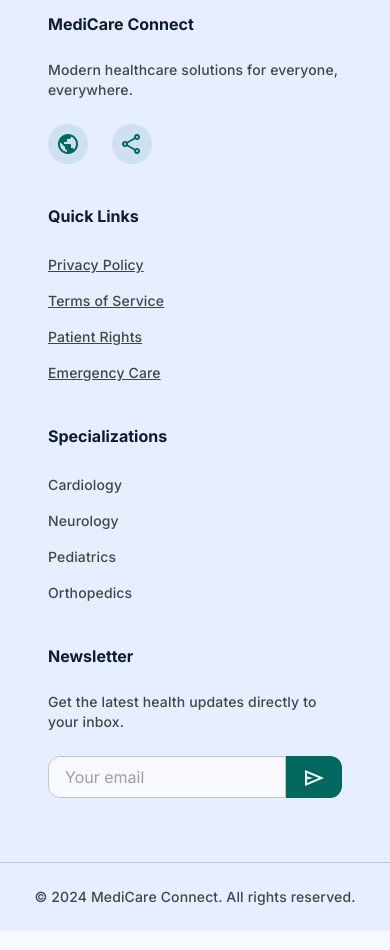
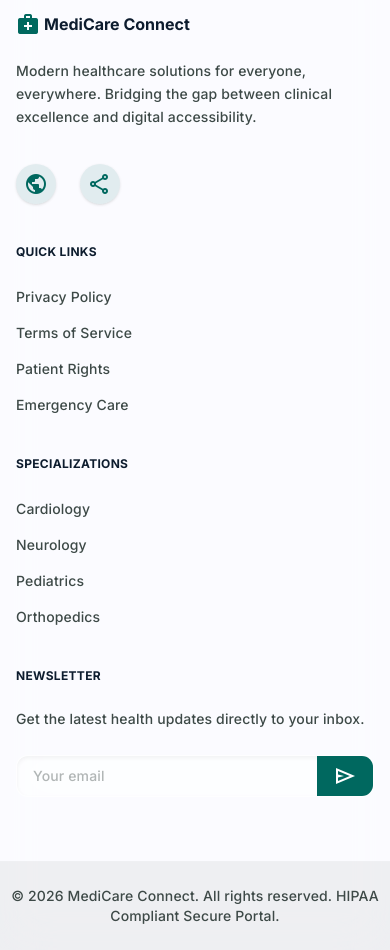
Before and after one commit to saifulislamimran/MediCareConnec-SII-A10-Front-end, a Next.js app: page / in a window 390 px wide. Shown: the part 7340-8290 px from the top of the page. Built offline with nearby package versions, Linux system fonts and the light colour scheme.

Commit message:
feat: implement responsive footer with apple-grade glassmorphism and enhanced dark mode

```diff
--- a/components/Footer.tsx
+++ b/components/Footer.tsx
@@ -4,51 +4,54 @@ import Link from 'next/link';
 
 export default function Footer() {
   return (
-    <footer className="w-full rounded-t-xl bg-surface-container dark:bg-surface-container-high border-t border-outline-variant mt-auto">
-      <div className="grid grid-cols-1 md:grid-cols-4 gap-lg px-margin-desktop py-xl max-w-7xl mx-auto">
-        <div className="col-span-1 md:col-span-1">
-          <div className="font-headline-sm text-headline-sm font-bold text-on-surface dark:text-on-surface mb-md">
+    <footer className="w-full rounded-t-3xl bg-white/40 dark:bg-[#0b1120]/60 backdrop-blur-xl border-t border-white/20 dark:border-white/10 mt-auto shadow-2xl relative z-10">
+      <div className="grid grid-cols-1 sm:grid-cols-2 md:grid-cols-4 gap-lg px-margin-mobile md:px-margin-desktop py-xl max-w-7xl mx-auto">
+        <div className="flex flex-col space-y-md">
+          <div className="font-headline-sm text-headline-sm font-bold text-on-surface dark:text-slate-100 flex items-center gap-xs">
+            <span className="material-symbols-outlined text-primary dark:text-inverse-primary" style={{ fontVariationSettings: "'FILL' 1" }}>medical_services</span>
             MediCare Connect
           </div>
-          <p className="text-on-surface-variant dark:text-on-surface-variant/80 font-label-md text-label-md">
-            Modern healthcare solutions for everyone, everywhere.
+          <p className="text-on-surface-variant dark:text-slate-400 font-label-md text-label-md leading-relaxed">
+            Modern healthcare solutions for everyone, everywhere. Bridging the gap between clinical excellence and digital accessibility.
           </p>
-          <div className="flex gap-md mt-md">
+          <div className="flex gap-md mt-sm">
             <Link
-              className="w-10 h-10 rounded-full bg-primary/10 flex items-center justify-center text-primary dark:text-primary-fixed hover:bg-primary hover:text-white transition-all"
+              className="w-10 h-10 rounded-full bg-primary/10 dark:bg-white/5 flex items-center justify-center text-primary dark:text-inverse-primary hover:bg-primary hover:text-white dark:hover:bg-primary dark:hover:text-white transition-all active:scale-95 shadow-sm"
               href="#"
+              aria-label="Website"
             >
-              <span className="material-symbols-outlined">public</span>
+              <span className="material-symbols-outlined text-[20px]">public</span>
             </Link>
             <Link
-              className="w-10 h-10 rounded-full bg-primary/10 flex items-center justify-center text-primary dark:text-primary-fixed hover:bg-primary hover:text-white transition-all"
+              className="w-10 h-10 rounded-full bg-primary/10 dark:bg-white/5 flex items-center justify-center text-primary dark:text-inverse-primary hover:bg-primary hover:text-white dark:hover:bg-primary dark:hover:text-white transition-all active:scale-95 shadow-sm"
               href="#"
+              aria-label="Share"
             >
-              <span className="material-symbols-outlined">share</span>
+              <span className="material-symbols-outlined text-[20px]">share</span>
             </Link>
           </div>
         </div>
 
         <div>
-          <h6 className="font-bold text-on-surface dark:text-on-surface mb-md">Quick Links</h6>
+          <h6 className="font-bold text-on-surface dark:text-slate-100 mb-md tracking-wide uppercase text-xs">Quick Links</h6>
           <ul className="space-y-sm">
             <li>
-              <Link className="text-on-surface-variant dark:text-on-surface-variant/80 hover:text-primary transition-all underline font-label-md text-label-md" href="#">
+              <Link className="text-on-surface-variant dark:text-slate-400 hover:text-primary dark:hover:text-inverse-primary transition-colors font-label-md text-label-md" href="#">
                 Privacy Policy
               </Link>
             </li>
             <li>
-              <Link className="text-on-surface-variant dark:text-on-surface-variant/80 hover:text-primary transition-all underline font-label-md text-label-md" href="#">
+              <Link className="text-on-surface-variant dark:text-slate-400 hover:text-primary dark:hover:text-inverse-primary transition-colors font-label-md text-label-md" href="#">
                 Terms of Service
               </Link>
             </li>
             <li>
-              <Link className="text-on-surface-variant dark:text-on-surface-variant/80 hover:text-primary transition-all underline font-label-md text-label-md" href="#">
+              <Link className="text-on-surface-variant dark:text-slate-400 hover:text-primary dark:hover:text-inverse-primary transition-colors font-label-md text-label-md" href="#">
                 Patient Rights
               </Link>
             </li>
             <li>
-              <Link className="text-on-surface-variant dark:text-on-surface-variant/80 hover:text-primary transition-all underline font-label-md text-label-md" href="#">
+              <Link className="text-on-surface-variant dark:text-slate-400 hover:text-primary dark:hover:text-inverse-primary transition-colors font-label-md text-label-md" href="#">
                 Emergency Care
               </Link>
             </li>
@@ -56,51 +59,52 @@ export default function Footer() {
         </div>
 
         <div>
-          <h6 className="font-bold text-on-surface dark:text-on-surface mb-md">Specializations</h6>
+          <h6 className="font-bold text-on-surface dark:text-slate-100 mb-md tracking-wide uppercase text-xs">Specializations</h6>
           <ul className="space-y-sm">
             <li>
-              <Link className="text-on-surface-variant dark:text-on-surface-variant/80 hover:text-primary transition-all font-label-md text-label-md" href="/doctors">
+              <Link className="text-on-surface-variant dark:text-slate-400 hover:text-primary dark:hover:text-inverse-primary transition-colors font-label-md text-label-md" href="/doctors">
                 Cardiology
               </Link>
             </li>
             <li>
-              <Link className="text-on-surface-variant dark:text-on-surface-variant/80 hover:text-primary transition-all font-label-md text-label-md" href="/doctors">
+              <Link className="text-on-surface-variant dark:text-slate-400 hover:text-primary dark:hover:text-inverse-primary transition-colors font-label-md text-label-md" href="/doctors">
                 Neurology
               </Link>
             </li>
             <li>
-              <Link className="text-on-surface-variant dark:text-on-surface-variant/80 hover:text-primary transition-all font-label-md text-label-md" href="/doctors">
+              <Link className="text-on-surface-variant dark:text-slate-400 hover:text-primary dark:hover:text-inverse-primary transition-colors font-label-md text-label-md" href="/doctors">
                 Pediatrics
               </Link>
             </li>
             <li>
-              <Link className="text-on-surface-variant dark:text-on-surface-variant/80 hover:text-primary transition-all font-label-md text-label-md" href="/doctors">
+              <Link className="text-on-surface-variant dark:text-slate-400 hover:text-primary dark:hover:text-inverse-primary transition-colors font-label-md text-label-md" href="/doctors">
                 Orthopedics
               </Link>
             </li>
           </ul>
         </div>
 
-        <div>
-          <h6 className="font-bold text-on-surface dark:text-on-surface mb-md">Newsletter</h6>
-          <p className="text-on-surface-variant dark:text-on-surface-variant/80 text-label-md mb-md">
+        <div className="flex flex-col space-y-md">
+          <h6 className="font-bold text-on-surface dark:text-slate-100 tracking-wide uppercase text-xs">Newsletter</h6>
+          <p className="text-on-surface-variant dark:text-slate-400 text-label-md leading-relaxed">
             Get the latest health updates directly to your inbox.
           </p>
-          <div className="flex">
+          <div className="flex glass rounded-xl border border-white/20 dark:border-white/10 overflow-hidden shadow-inner bg-white/20 dark:bg-black/20 focus-within:ring-2 focus-within:ring-primary/20 transition-all">
             <input
-              className="bg-surface dark:bg-on-surface border border-outline-variant dark:border-outline rounded-l-xl px-4 py-2 w-full focus:ring-1 focus:ring-primary focus:border-primary outline-none text-on-surface dark:text-on-primary-container placeholder-on-surface-variant/50"
+              className="bg-transparent border-none px-4 py-2 w-full focus:ring-0 outline-none text-on-surface dark:text-slate-100 text-label-md placeholder-on-surface-variant/40 dark:placeholder-slate-500"
               placeholder="Your email"
               type="email"
+              aria-label="Email address for newsletter"
             />
-            <button className="bg-primary text-on-primary px-4 py-2 rounded-r-xl hover:bg-primary-container transition-colors active:scale-95">
-              <span className="material-symbols-outlined">send</span>
+            <button className="bg-primary text-on-primary px-4 py-2 hover:bg-primary-container transition-colors active:scale-95 flex items-center justify-center shrink-0" aria-label="Subscribe">
+              <span className="material-symbols-outlined text-[18px]">send</span>
             </button>
           </div>
         </div>
       </div>
-      <div className="border-t border-outline-variant dark:border-outline/30 py-md text-center">
-        <p className="text-on-surface-variant dark:text-on-surface-variant/60 font-label-md text-label-md">
-          © 2024 MediCare Connect. All rights reserved.
+      <div className="border-t border-white/10 dark:border-white/5 py-md text-center bg-black/5 dark:bg-black/20">
+        <p className="text-on-surface-variant dark:text-slate-500 font-label-md text-label-md">
+          © 2026 MediCare Connect. All rights reserved. HIPAA Compliant Secure Portal.
         </p>
       </div>
     </footer>
```
